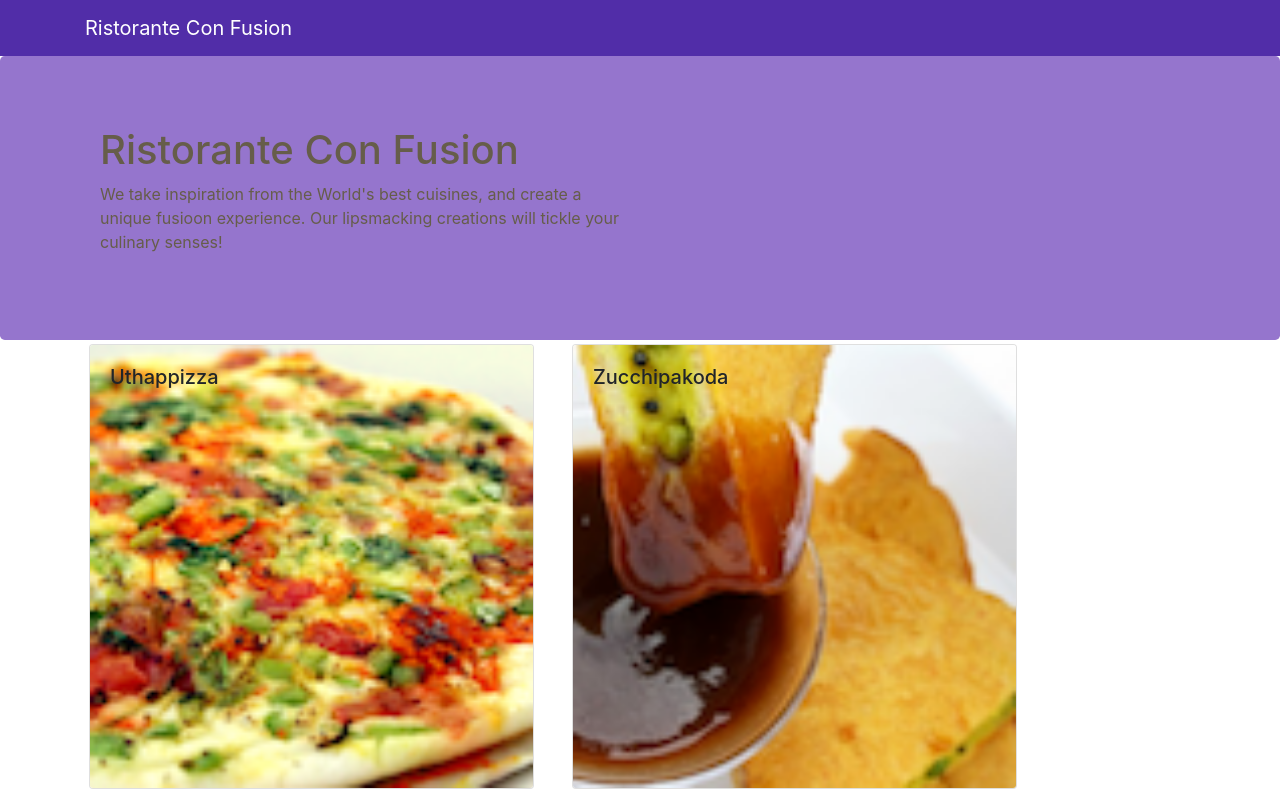
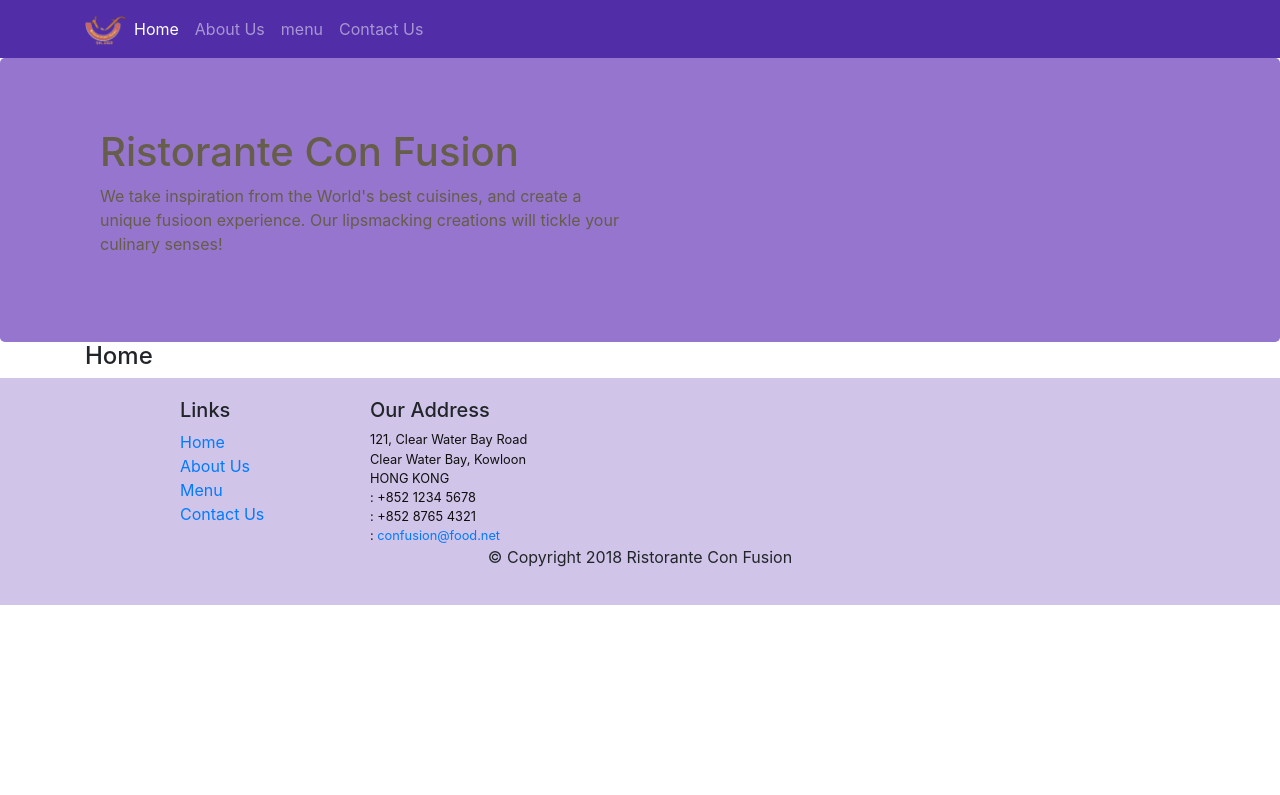
Before and after one commit to Binurim/Restauarant-Management-System, a React (Create React App) app: page /home in a window 1280 px wide. Shown: the top 795 px of the page. Built offline with nearby package versions, Linux system fonts and the light colour scheme; the HTML template or start-up script is replaced by a standard one.

Commit message:
React Router

```diff
--- a/package.json
+++ b/package.json
@@ -12,6 +12,7 @@
     "react": "^16.13.1",
     "react-dom": "^16.13.1",
     "react-popper": "^0.9.2",
+    "react-router-dom": "^4.2.2",
     "react-scripts": "3.4.1",
     "reactstrap": "^5.0.0"
   },
--- a/src/App.js
+++ b/src/App.js
@@ -1,14 +1,18 @@
 import React , { Component } from 'react';
 import Main from './components/MainComponent';
 import './App.css';
+import { BrowserRouter } from 'react-router-dom';
+
 
 class App extends Component {
 
   render() {
     return (
+      <BrowserRouter>
       <div className="App">
           <Main/>
       </div>
+      </BrowserRouter>
     );
   }
 }
--- a/src/components/FooterComponent.js
+++ b/src/components/FooterComponent.js
@@ -1,4 +1,5 @@
 import React, { Component } from 'react';
+import {Link} from 'react-router-dom';
 
 function Footer(props) {
         return (
@@ -8,10 +9,10 @@
                     <div className="col-4 offset-1 col-sm-2">
                         <h5>Links</h5>
                         <ul className="list-unstyled">
-                            <li><a href="#">Home</a></li>
-                            <li><a href="#">About</a></li>
-                            <li><a href="#">Menu</a></li>
-                            <li><a href="contactus.html">Contact</a></li>
+                            <li><Link to="/home">Home</Link></li>
+                            <li><Link to="/aboutus">About Us</Link></li>
+                            <li><Link to="/menu">Menu</Link></li>
+                            <li><Link to="/contactus">Contact Us</Link></li>
                         </ul>
                     </div>
                     <div className="col-7 col-sm-5">
--- a/src/components/HeaderComponent.js
+++ b/src/components/HeaderComponent.js
@@ -1,13 +1,60 @@
 import React, { Component } from "react";
-import { Navbar, NavbarBrand, Jumbotron } from "reactstrap";
+import { Navbar, NavbarBrand, Nav, NavbarToggler, Collapse, NavItem, Jumbotron } from "reactstrap";
+import {NavLink} from 'react-router-dom';
 
 class Header extends Component {
+  constructor(props) {
+    super(props);
+    this.state = {
+      isNavOpen: false
+    };
+    this.toggleNav = this.toggleNav.bind(this);
+  }
+
+  toggleNav() {
+    this.setState({
+      isNavOpen: !this.state.isNavOpen
+    });
+  }
+
   render() {
     return (
       <>
-        <Navbar dark>
+        <Navbar dark expand="md">
           <div className="container">
-            <NavbarBrand href="/">Ristorante Con Fusion</NavbarBrand>
+            <NavbarToggler onClick={this.toggleNav} />
+            <NavbarBrand className="mr-auto" href="/">
+              <img
+                src="assets/images/logo.png"
+                height="30"
+                width="41"
+                alt="Ristorante Con Fusion"
+              />
+            </NavbarBrand>
+            <Collapse isOpen={this.state.isNavOpen} navbar>
+              <Nav navbar>
+                <NavItem>
+                  <NavLink className="nav-link" to="/home">
+                    <span className="fa fa-home fa-lg"></span>Home
+                  </NavLink>
+                </NavItem>
+                <NavItem>
+                  <NavLink className="nav-link" to="/aboutus">
+                    <span className="fa fa-info fa-lg"></span>About Us
+                  </NavLink>
+                </NavItem>
+                <NavItem>
+                  <NavLink className="nav-link" to="/menu">
+                    <span className="fa fa-list fa-lg"></span>menu
+                  </NavLink>
+                </NavItem>
+                <NavItem>
+                  <NavLink className="nav-link" to="/contactus">
+                    <span className="fa fa-address-card fa-lg"></span>Contact Us
+                  </NavLink>
+                </NavItem>
+              </Nav>
+            </Collapse>
           </div>
         </Navbar>
         <Jumbotron>
--- /dev/null
+++ b/src/components/HomeComponent.js
@@ -0,0 +1,11 @@
+import React from 'react';
+
+function Home(props) {
+    return(
+      <div className="container">
+        <h4>Home</h4>
+      </div>
+    );
+}
+
+export default Home;
--- a/src/components/MainComponent.js
+++ b/src/components/MainComponent.js
@@ -1,9 +1,12 @@
 import React , { Component } from 'react';
 import Menu from './MenuComponent';
-import DishDetail from './DishdetailComponent';
+//import DishDetail from './DishdetailComponent';
 import Header from './HeaderComponent';
 import Footer from './FooterComponent';
 import {DISHES} from '../shared/dishes';
+import Home from './HomeComponent';
+import { Switch, Route, Redirect } from 'react-router-dom';
+
 
 class Main extends Component {
 
@@ -12,7 +15,7 @@
 
     this.state={
       dishes:DISHES,
-      selectedDish:null
+    //   selectedDish:null
     };
   }
 
@@ -22,11 +25,24 @@
 
 
   render() {
+
+    const HomePage=()=>{
+        return(
+            <Home/>
+        );
+    }
+
+
     return (
       <div className="App">
         <Header/>
-        <Menu dishes={this.state.dishes} onClick={(dishId)=>this.onDishSelect(dishId)}/>
-        <DishDetail dish={this.state.dishes.filter((dish=>dish.id===this.state.selectedDish))[0]}/>
+        <Switch>
+            <Route path="/home" component={HomePage}/>
+            <Route exact path="/menu" component={()=><Menu dishes={this.state.dishes}/>}/>
+            <Redirect to="/home"/>
+        </Switch>
+        {/* <Menu dishes={this.state.dishes} onClick={(dishId)=>this.onDishSelect(dishId)}/> */}
+        {/* <DishDetail dish={this.state.dishes.filter((dish=>dish.id===this.state.selectedDish))[0]}/> */}
         <Footer/>
       </div>
     );
```
Also changed, not shown: 1 other file (tests, documents, lock files or other folders).
